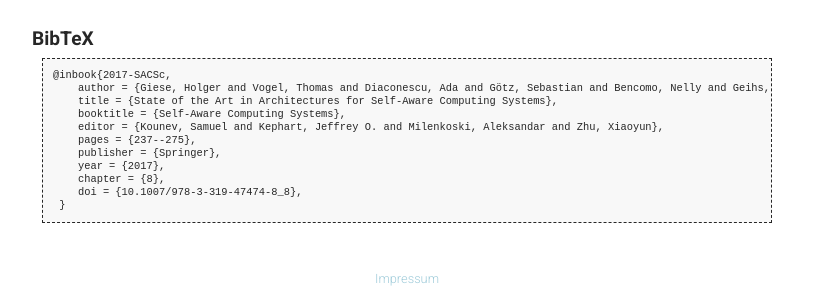
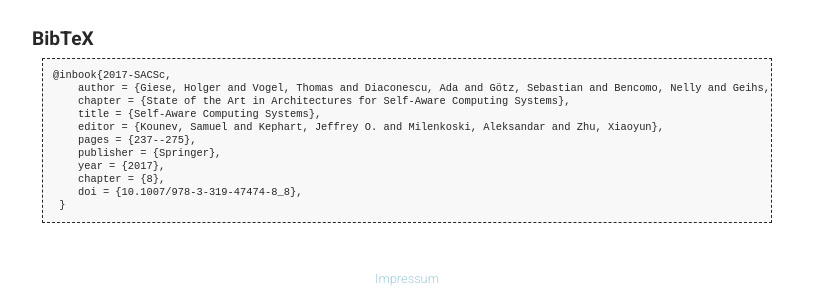
Before and after one commit to thomas-vogel/thomas-vogel.github.io, a Jekyll site: the page built from _pages/publications/2017-SACSc.md, in a window 1280 px wide. Shown: the part 600-888 px from the top of the page, without its empty margins (233-1046 px from the left). Built offline with Jekyll 4.4.1, drawn with Linux system fonts in a browser that asks for light colours.

Commit message:
Correct bibtex for inbook.

```diff
--- a/_pages/publications/2017-SACSc.md
+++ b/_pages/publications/2017-SACSc.md
@@ -18,8 +18,8 @@ In this chapter, we review the state of the art in self-aware computing systems
 <div class="bibtex">
 <pre>@inbook{2017-SACSc,
     author = {Giese, Holger and Vogel, Thomas and Diaconescu, Ada and Götz, Sebastian and Bencomo, Nelly and Geihs, Kurt and Kounev, Samuel and Bellman, Kirstie},
-    title = {State of the Art in Architectures for Self-Aware Computing Systems},
-    booktitle = {Self-Aware Computing Systems},
+    chapter = {State of the Art in Architectures for Self-Aware Computing Systems},
+    title = {Self-Aware Computing Systems},
     editor = {Kounev, Samuel and Kephart, Jeffrey O. and Milenkoski, Aleksandar and Zhu, Xiaoyun},
     pages = {237--275},
     publisher = {Springer},
```
Also changed, not shown: _pages/publications/2017-SACSa.md (+2 -2 lines), _pages/publications/2017-SACSb.md (+2 -2 lines).
